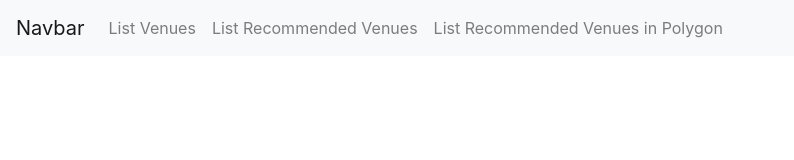
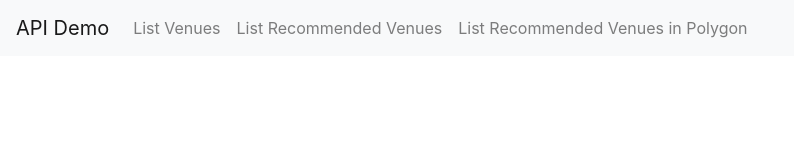
Before and after one commit to dwyfrequency/mapgl-demo, a React (Create React App) app: page / in a window 1280 px wide. Shown: the top 160 px of the page, without its empty margins (0-794 px from the left). Built offline with nearby package versions, Linux system fonts and the light colour scheme; no server answers; what @foursquare/foursquare-places, react-mapbox-gl would draw is missing.

Commit message:
Updating logo section

```diff
--- a/src/components/NavBar.js
+++ b/src/components/NavBar.js
@@ -7,7 +7,7 @@ const NavBar = () => {
   return (
     <nav className="navbar navbar-expand-lg navbar-light bg-light">
       <a className="navbar-brand" href="#">
-        Navbar
+        API Demo
       </a>
       <button
         className="navbar-toggler"
```
